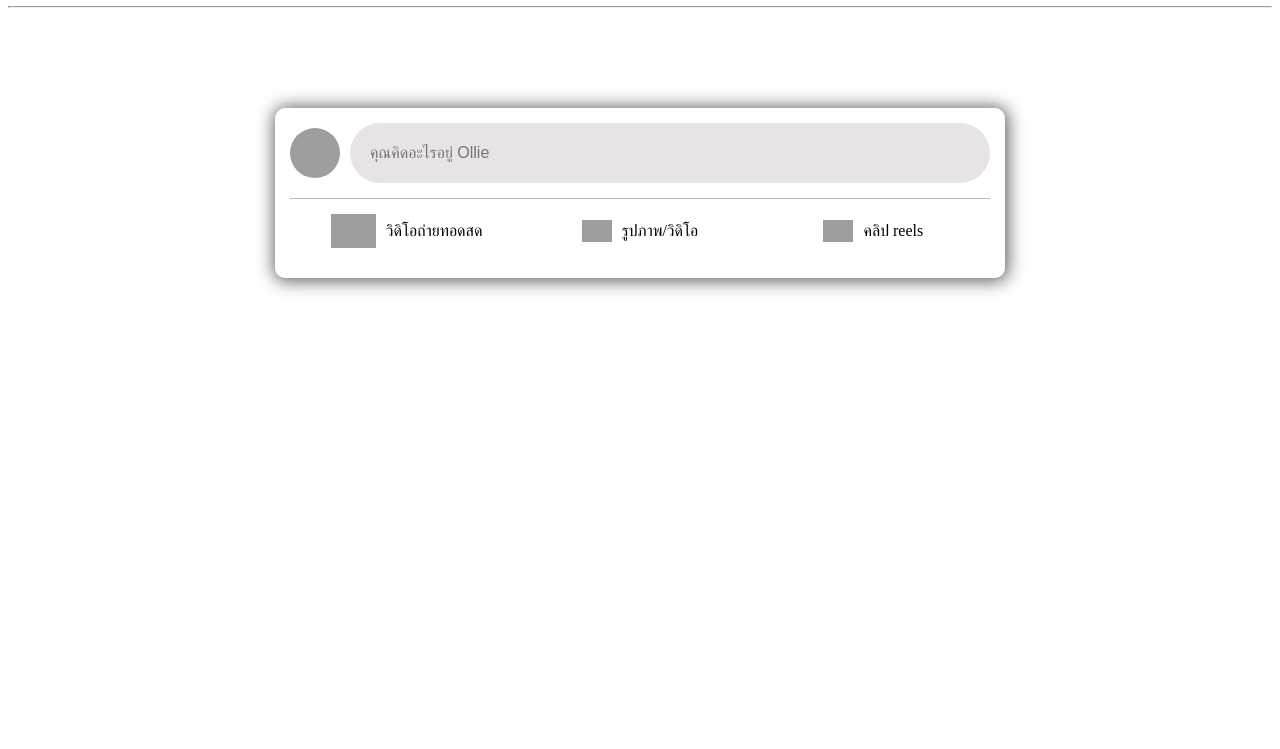
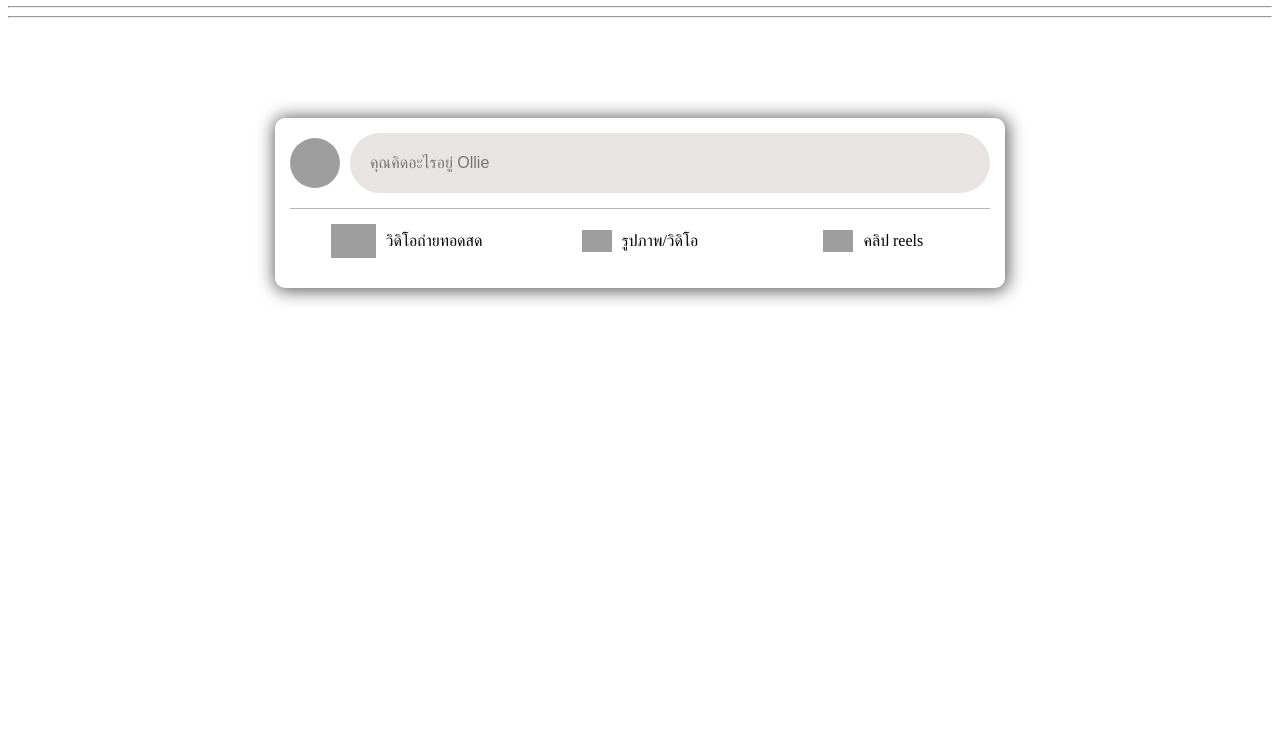
Before and after one commit to olliewiranphat/HW04, a plain HTML site: page index.html in a window 1280 px wide. Shown: the part 80-829 px from the top of the page. Drawn offline with Linux system fonts and the light colour scheme; grey boxes are pictures that could not be loaded.

Commit message:
deleted complete

```diff
--- a/index.html
+++ b/index.html
@@ -11,7 +11,7 @@
 <body>
     <h1 style="font-family: 'Segoe UI', Tahoma, Geneva, Verdana, sans-serif;">Facebook Post Box </h1>
     <hr />
-
+    <hr />
     <div class="container">
         <div class="upper">
             <div class="profile">
--- a/style.css
+++ b/style.css
@@ -11,7 +11,7 @@ body {
     margin-top: 100px;
     width: 700px;
     padding: 15px 15px;
-
+    /* ftftfk */
 
 
 
```
